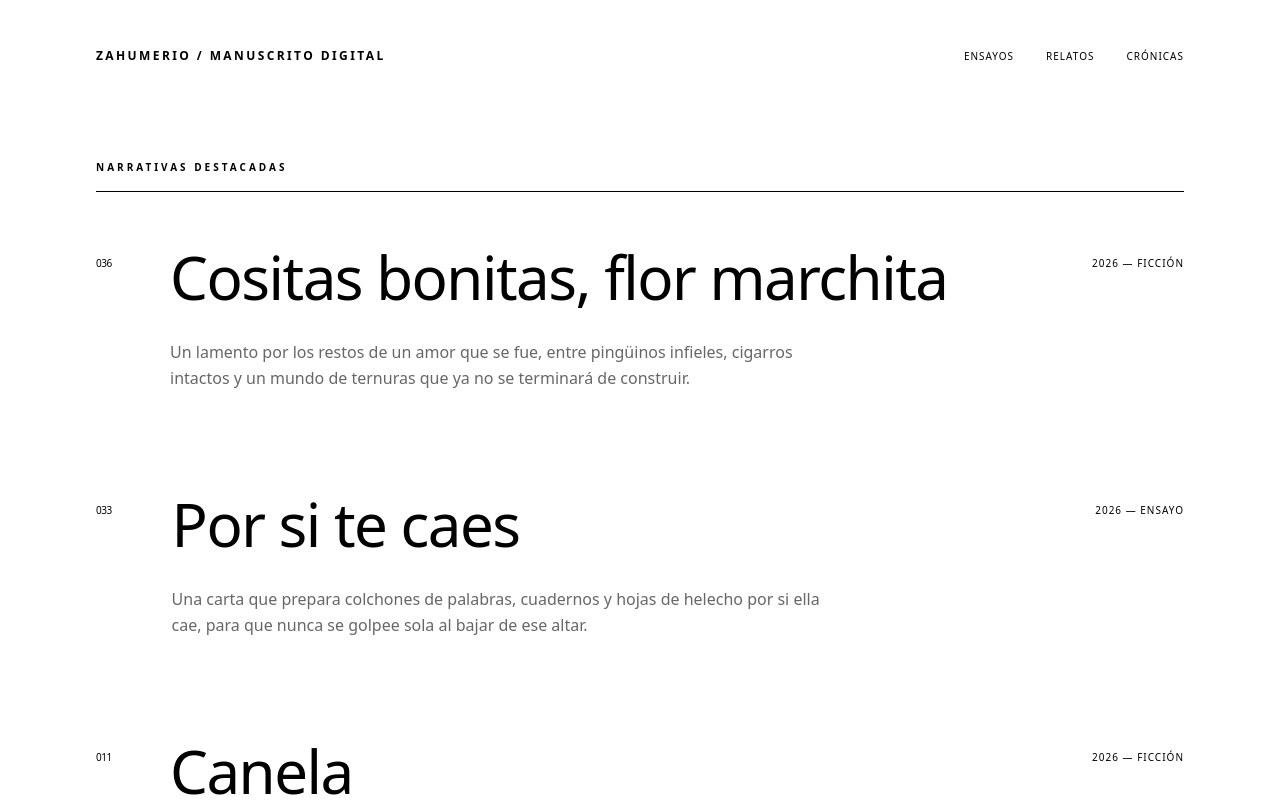
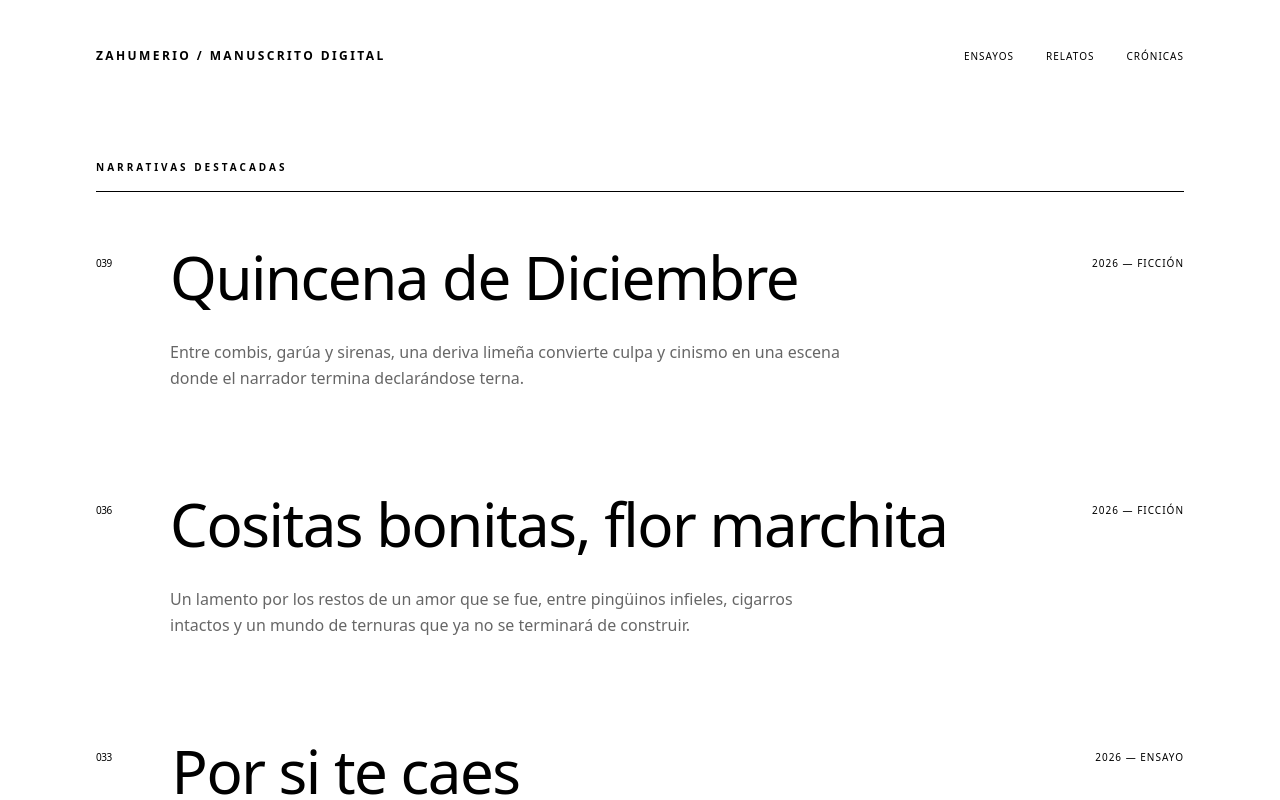
Before and after one commit to lvelitoruiz/literario, a Next.js app: page / in a window 1280 px wide. Shown: the top 800 px of the page. Built offline with nearby package versions, Linux system fonts and the light colour scheme.

Commit message:
what makes this work now

```diff
--- /dev/null
+++ b/content/quincena-de-diciembre.md
@@ -0,0 +1,23 @@
+Camino a ninguna parte en especial las combis corren haciendo la bulla ritual navideña de Lima, escuchas claramente “Hay jíbaros que al llegar/ de los Estados Unidos” pero lo demás se pierde en la vorágine de esta ciudad que incluso ahora, vomita pasajeros por esa garganta llamada Avenida Abancay. Estás aquí, así que todo está arruinado, ¿Es hora de buscar culpables? ¿De hacer el inventario de las naves? Una a una se han quemado las hojas de este almanaque, pero a pesar de esa distancia, solo bastó el guiño de tu voz para invocarme.
+
+Nunca he dicho que sea una persona difícil de convencer, arrastrado por el humo de lo que fue, me escondo en esta coartada de sospechoso habitual.
+
+Cegado por mis propias excusas tropiezo. Me apoyo como borracho frente al urinario, casi arrodillado ante tu silencioso interrogatorio. Me atraganto en el esfuerzo por respirar y ocultar la desnudez de esta culpa con la que me adornas. Como hacen los gatos con la oscuridad, me apago por un momento hasta aclimatarme al cinismo; solo entonces encuentro la fuerza para comenzar una mentira.
+
+— ¿Qué mierda intentas? —me espetas. Te están esperando, lárgate. Ya tendré tiempo para ti después.
+
+Trastabillando me alejo, el hecho es que nunca te he podido encarar sin concederte el poder, esta especie de gusto adquirido, como de aceitunas negras, me señala, una pista vacía me aleja del centro, pero no de la bulla. Con los dedos aún temblorosos saco la cajetilla y me dispongo a fumar el primero del día.
+
+— Fumar es dañino para la salud — se lee en el empaque. Me río despacio, mientras mis ojos me indican que el cielo de Lima es tan gris que difícilmente uno pierde de vista esa enorme invitación a fumar. “Dañino para la salud…” Repito mecánicamente ¿Vas a cuidarte?
+
+Concluyo que no.
+
+Meto la mano a la casaca para sacar el encendedor y encuentro un espejo redondo en su lugar. Ahora llevo un espejo siempre, para no olvidar quien soy… Una persona que no reconozco me sonríe de vuelta…
+
+Estoy llegando a Leticia, no hay bulla, es decir, hay, pero no suficiente, puedo oír dispersa (Eso creo) el resto de la canción “Ellos miran a sus amigos / con aire de superioridad”, era así ¿No? De pronto las sirenas. Es Diciembre y debería hacer calor, pero eso no evita que empiece la garúa, es lo más parecido a la nieve que Lima puede producir. Me agacho a ser bendecido por esas gotas, y me pregunto si estarás haciendo lo mismo.
+
+Ya más cerca los escucho “¡Agarren a ese!” con parsimonia saco mi billetera, la extiendo hacia los brazos que se me acercan y contesto:
+
+¡Fuera conchatumadre, yo soy terna!
+
+¿Estoy seguro de que así terminaba la canción? Creo que había otra que decía “Esta navidad. ¡Vamos a gozar!”
--- a/src/data/archive.ts
+++ b/src/data/archive.ts
@@ -470,4 +470,16 @@ export const articles: Article[] = [
     author: "Luis",
     publishedAt: "11 de Marzo, 2026",
   },
+  {
+    id: "039",
+    slug: "quincena-de-diciembre",
+    indexNumber: "039",
+    year: "2026",
+    kind: "FICCIÓN",
+    title: "Quincena de Diciembre",
+    summary:
+      "Entre combis, garúa y sirenas, una deriva limeña convierte culpa y cinismo en una escena donde el narrador termina declarándose terna.",
+    author: "Luis",
+    publishedAt: "11 de Marzo, 2026",
+  },
 ];
```
